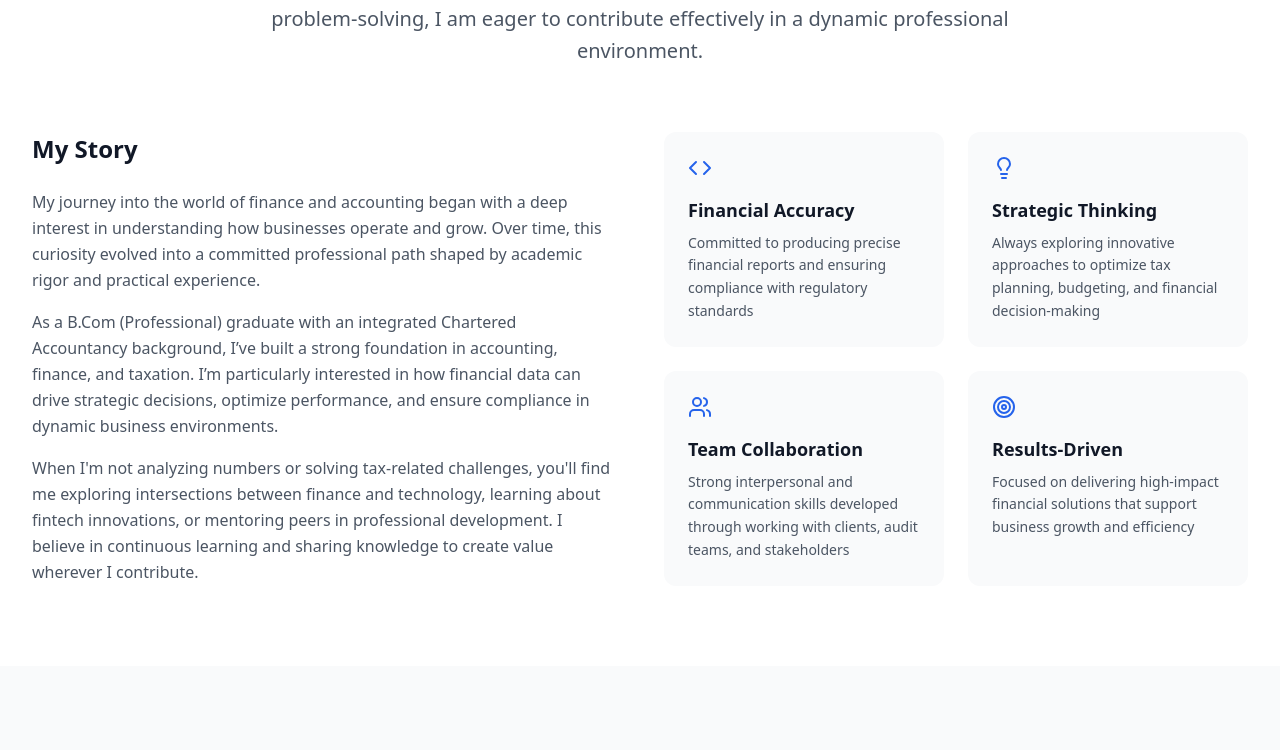
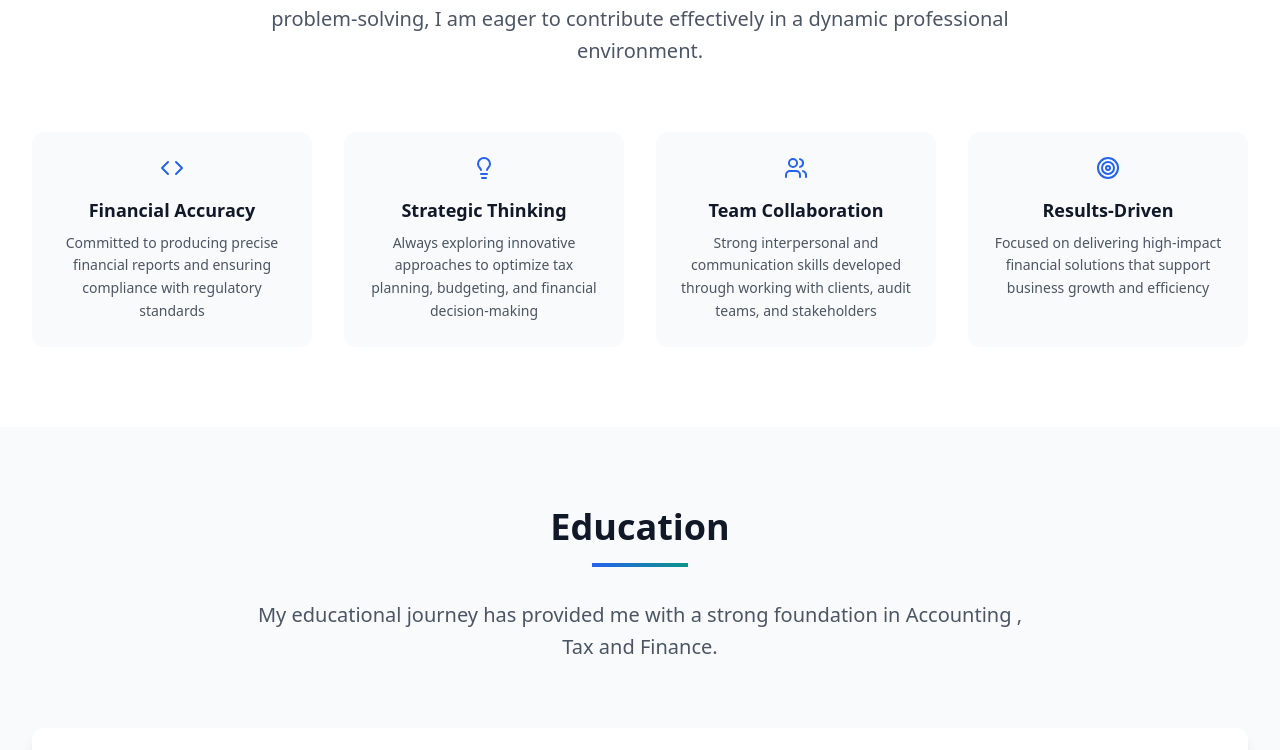
Before and after one commit to D-Bhavzzz/bhavzPortfolio, a React (Vite) app: page / in a window 1280 px wide. Shown: the part 1067-1817 px from the top of the page. Built offline with nearby package versions, Linux system fonts and the light colour scheme.

Commit message:
Updated About.js section and removed My Story part

```diff
--- a/src/components/About.tsx
+++ b/src/components/About.tsx
@@ -28,46 +28,30 @@ const About = () => {
   return (
     <section id="about" className="py-20 bg-white">
       <div className="max-w-7xl mx-auto px-4 sm:px-6 lg:px-8">
+        {/* ---- Header ---- */}
         <div className="text-center mb-16">
           <h2 className="text-4xl font-bold text-gray-900 mb-4">About Me</h2>
           <div className="w-24 h-1 bg-gradient-to-r from-blue-600 to-teal-600 mx-auto mb-8"></div>
           <p className="text-xl text-gray-600 max-w-3xl mx-auto leading-relaxed">
-            I am a B.Com (Professional) graduate with an integrated
- Chartered Accountancy background, offering a solid
- foundation in accounting, finance, and taxation. With strong
- analytical skills and a detail-oriented approach to financial
- and tax problem-solving, I am eager to contribute effectively
- in a dynamic professional environment.
+            I am a B.Com (Professional) graduate with an integrated Chartered Accountancy background,
+            offering a solid foundation in accounting, finance, and taxation. With strong analytical skills
+            and a detail-oriented approach to financial and tax problem-solving, I am eager to contribute
+            effectively in a dynamic professional environment.
           </p>
         </div>
 
-        <div className="grid lg:grid-cols-2 gap-12 items-center">
-          <div>
-            <h3 className="text-2xl font-bold text-gray-900 mb-6">My Story</h3>
-            <div className="space-y-4 text-gray-600 leading-relaxed">
-              <p>
-                My journey into the world of finance and accounting began with a deep interest in understanding how businesses operate and grow. Over time, this curiosity evolved into a committed professional path shaped by academic rigor and practical experience.
-              </p>
-              <p>
-                As a B.Com (Professional) graduate with an integrated Chartered Accountancy background, I’ve built a strong foundation in accounting, finance, and taxation. I’m particularly interested in how financial data can drive strategic decisions, optimize performance, and ensure compliance in dynamic business environments.
-              </p>
-              <p>
-                When I'm not analyzing numbers or solving tax-related challenges, you'll find me exploring intersections between finance and technology, learning about fintech innovations, or mentoring peers in professional development. I believe in continuous learning and sharing knowledge to create value wherever I contribute.
-              </p>
+        {/* ---- Highlights Section ---- */}
+        <div className="grid grid-cols-1 sm:grid-cols-2 lg:grid-cols-4 gap-8">
+          {highlights.map((item, index) => (
+            <div
+              key={index}
+              className="bg-gray-50 p-6 rounded-xl hover:shadow-lg transition-shadow duration-300 text-center"
+            >
+              <div className="text-blue-600 mb-4 flex justify-center">{item.icon}</div>
+              <h4 className="text-lg font-semibold text-gray-900 mb-2">{item.title}</h4>
+              <p className="text-gray-600 text-sm leading-relaxed">{item.description}</p>
             </div>
-          </div>
-
-          <div className="grid grid-cols-1 sm:grid-cols-2 gap-6">
-            {highlights.map((item, index) => (
-              <div key={index} className="bg-gray-50 p-6 rounded-xl hover:shadow-lg transition-shadow duration-300">
-                <div className="text-blue-600 mb-4">
-                  {item.icon}
-                </div>
-                <h4 className="text-lg font-semibold text-gray-900 mb-2">{item.title}</h4>
-                <p className="text-gray-600 text-sm leading-relaxed">{item.description}</p>
-              </div>
-            ))}
-          </div>
+          ))}
         </div>
       </div>
     </section>
--- a/src/components/Experience.tsx
+++ b/src/components/Experience.tsx
@@ -7,7 +7,7 @@ const Experience = () => {
       title: ' Tax Intern ',
       company: 'Vialto Partners',
       location: 'Bengaluru, India',
-      duration: 'Current',
+      duration: 'September 2025',
       type: 'Internship',
       description: 'Working as a Tax Intern at Vialto Partners, assisting in the preparation and filing of income tax returns for global clients.',
       achievements: [
@@ -24,7 +24,7 @@ const Experience = () => {
       title: 'Taxation and Accounting Intern',
       company: 'S&K Associates',
       location: 'Bengaluru, India',
-      duration: '2024',
+      duration: 'June 2024- July 2024',
       type: 'Internship',
       description: 'A one-month internship at a CA firm, where I gained hands-on experience in taxation and accounting. My responsibilities included preparing tax returns, financial statements, and assisting in both direct and indirect taxation processes, such as income tax and GST.',
       achievements: [
@@ -40,7 +40,7 @@ const Experience = () => {
       title: 'Marketing Intern',
       company: 'Bhumi Organization',
       location: 'Bengaluru, India',
-      duration: '2023',
+      duration: 'June 2023- July 2023',
       type: 'Internship',
       description: 'As a Social Media Marketing Intern at Bhumi Organization, I managed the NGO’s social media platforms, created content, and developed campaigns to boost engagement and raise awareness. I also analyzed performance metrics to improve outreach and support the organization’s mission.',
       achievements: [
--- a/src/components/Footer.tsx
+++ b/src/components/Footer.tsx
@@ -53,14 +53,14 @@ const Footer = () => {
                 <Linkedin size={20} />
               </a>
               <a
-                href="mailto:bhavanapinnusuresh@gmail.com"
+                href="mailto:psbhavana27@gmail.com"
                 className="p-2 bg-gray-800 rounded-full hover:bg-gray-700 transition-colors duration-200"
               >
                 <Mail size={20} />
               </a>
             </div>
             <p className="text-gray-400 mt-4">
-              <span className="font-medium">Email:</span> bhavanapinnusuresh@gmail.com
+              <span className="font-medium">Email:</span> psbhavana27@gmail.com
             </p>
             <p className="text-gray-400">
               <span className="font-medium">Phone:</span> +91 8861509324
--- a/src/components/Hero.tsx
+++ b/src/components/Hero.tsx
@@ -17,7 +17,7 @@ const Hero = () => {
               </span>
             </h1>
             <p className="mt-6 text-xl text-gray-600 leading-relaxed max-w-2xl">
-              A finance professional with a Chartered Accountancy background, solving complex financial and tax challenges with precision and insight. I specialize in analytical problem-solving and bring a detail-oriented approach to dynamic business environments.
+              I am a B.Com (Professional) graduate with an integrated Chartered Accountancy background, offering a solid foundation in accounting, finance, and taxation. With strong analytical skills and a detail-oriented approach to financial and tax problem-solving, I am eager to contribute effectively in a dynamic professional environment.
             </p>
 
 
@@ -29,7 +29,7 @@ const Hero = () => {
               <a href="https://www.linkedin.com/in/bhavana-suresh-5a4a47266" className="p-3 bg-white rounded-full shadow-md hover:shadow-lg transition-shadow duration-200 text-gray-600 hover:text-blue-600">
                 <Linkedin size={24} />
               </a>
-              <a href="mailto:bhavanapinnusuresh@gmail.com" className="p-3 bg-white rounded-full shadow-md hover:shadow-lg transition-shadow duration-200 text-gray-600 hover:text-blue-600">
+              <a href="mailto:psbhavana27@gmail.com" className="p-3 bg-white rounded-full shadow-md hover:shadow-lg transition-shadow duration-200 text-gray-600 hover:text-blue-600">
                 <Mail size={24} />
               </a>
             </div>
--- a/vite.config.ts
+++ b/vite.config.ts
@@ -4,7 +4,8 @@ import react from '@vitejs/plugin-react';
 // https://vitejs.dev/config/
 export default defineConfig({
   plugins: [react()],
-  optimizeDeps: {
-    exclude: ['lucide-react'],
-  },
+  server: {
+    host: '127.0.0.1', // Use IPv4 instead of ::1 to avoid EACCES error
+    port: 3000         // Or any free port (5173 is default but can be changed)
+  }
 });
```
